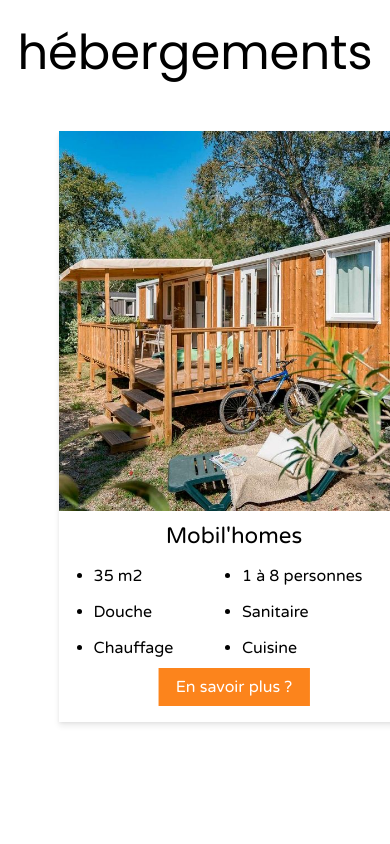
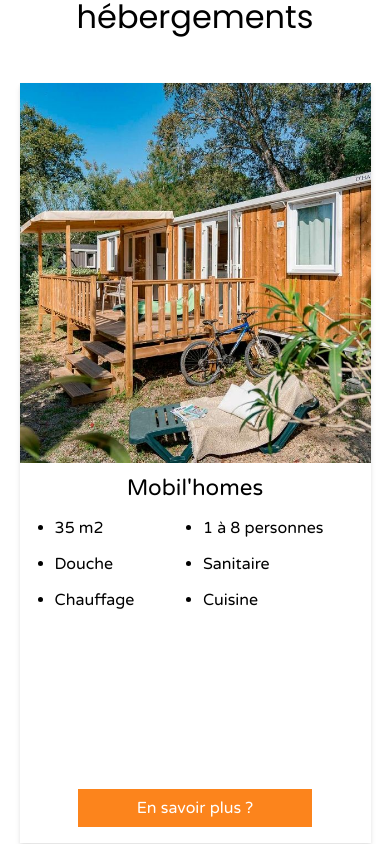
Before and after one commit to JP-Lefever/camping, a Next.js app: page / in a window 390 px wide. Shown: the part 941-1785 px from the top of the page. Before the commit the page ends 1705 px from the top, so only its background shows below. Built offline with nearby package versions, Linux system fonts and the light colour scheme.

Commit message:
feat: add responsive

```diff
--- a/src/components/cardLocation/CardLocation.tsx
+++ b/src/components/cardLocation/CardLocation.tsx
@@ -23,7 +23,7 @@ export default function CardLocation({dataLocation} : {dataLocation : LocationsP
                         </li>
                     ))}
                 </ul>
-                <Link className={styles.link} href={link}>{button}</Link>
+                <p className={styles.link}>{button}</p>
             </Link>
         </>
     )
--- a/src/components/cardLocation/cardLocation.module.css
+++ b/src/components/cardLocation/cardLocation.module.css
@@ -15,6 +15,7 @@
     color: var(--secondary-color);
 @media screen and (max-width: 568px){
     width: 90vw;
+    min-height: 90vh;
 }
 @media screen and (min-width: 569px) and (max-width: 1024px){
     width: 45vw;
@@ -74,6 +75,10 @@
     padding: 0.5em 1em;
     background-color: var(--warm2-color);
     color : var(--primary-color);
+    @media screen and (max-width: 568px){
+        width: 60vw;
+
+    }
 }
 
 .ul {
--- a/src/components/locations/locations.module.css
+++ b/src/components/locations/locations.module.css
@@ -7,6 +7,29 @@
     width: 70vw;
     justify-content: space-between;
     margin: auto;
+    @media screen and (max-width: 568px){
+        display: flex;
+        flex-direction: column;
+        width: 90vw;
+        gap: 1rem;
+    }
+    @media screen and (min-width: 569px) and (max-width: 1024px){
+        display: flex;
+        flex-wrap: wrap;
+        justify-content: center;
+        width: 100vw;
+        padding: 0 1em;
+        gap: 1rem;
+
+    }
+    @media screen and (min-width: 1025px) and (max-width: 1280px){
+        display: flex;
+        flex-wrap: wrap;
+        justify-content: center;
+        width: 100vw;
+        padding: 0 1em;
+        gap: 1rem;
+    }
 }
 
 .h2{
@@ -15,4 +38,7 @@
     font-family: var(--title-font), sans-serif;
     font-size: 3em;
     font-weight: lighter;
+    @media screen and (max-width: 568px){
+        font-size: 2em;
+    }
 }
```
